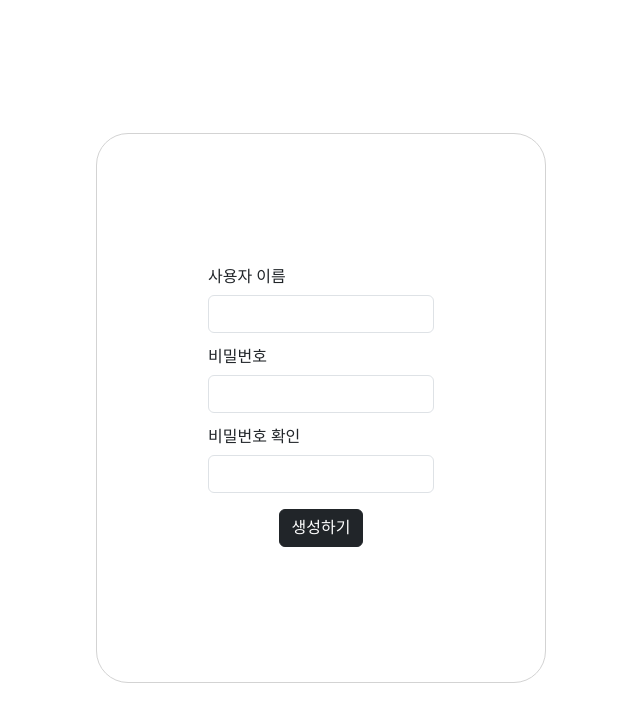
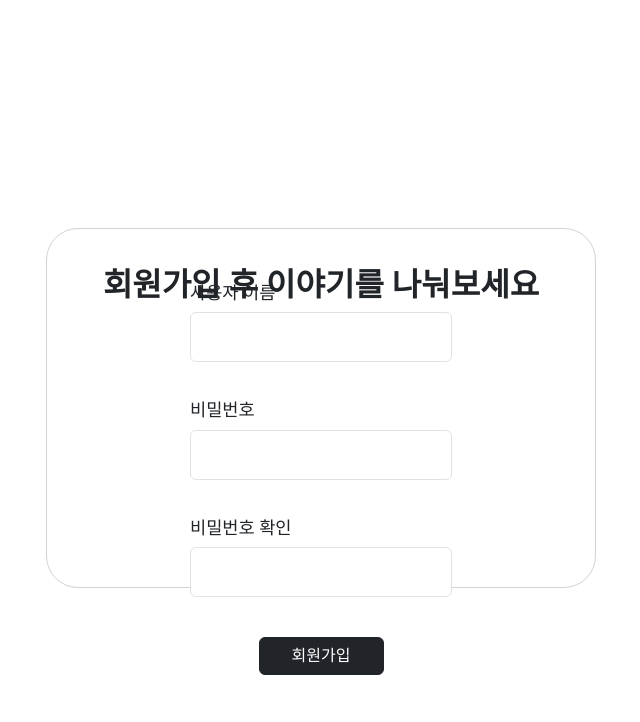
Before and after one commit to likelionkit11th/Back-end, a Django app: page /accounts/signup/ in a window 1280 px wide. Shown: the top 722 px of the page, without its empty margins (319-959 px from the left). Run offline with Django 4.2, Linux system fonts and the light colour scheme.

Commit message:
회원가입 폼 디자인

```diff
--- a/myblog/accounts/views.py
+++ b/myblog/accounts/views.py
@@ -1,4 +1,5 @@
 from django.shortcuts import render,redirect
+import json
 from django.http import JsonResponse
 from .forms import UserForm
 # Create your views here.
@@ -20,10 +21,11 @@ def signup_view(request):
             print(form)
             return redirect('index')
         else:
-            return redirect('accounts:signup')
-
-    # form
-
+            error_data = form.errors.as_json()
+            error_dict= json.loads(error_data)
+            # error_messages = {field: [error[0].message for error in error_list] for field, error_list in error_dict.items()}
+            print(error_dict)
+            return render(request, 'accounts/signup.html', {"error_messages" : error_dict})
 
 
 
--- a/myblog/static/css/index.css
+++ b/myblog/static/css/index.css
@@ -5,11 +5,13 @@
   justify-content: center;
   align-items: center;
 }
+.form-control{
+  height:50px;
+}
 .form-control:focus {
   border-color: black;
-  box-shadow: inset 0 1px 1px rgba(0, 0, 0, 0.075)
+  box-shadow: inset 0 1px 1px rgba(0, 0, 0, 0.075);
 }
-
 
 .white-space {
   height: 350px;
@@ -68,8 +70,8 @@ span {
   display: flex;
   flex-direction: column;
   height: 200px;
-  margin-top:1.5rem;
-  margin-bottom:1.5rem;
+  margin-top: 1.5rem;
+  margin-bottom: 1.5rem;
 }
 .profile {
   height: 50%;
@@ -181,19 +183,18 @@ span {
   justify-content: start;
 }
 .post-detail-bar-buttons {
-
   width: 25%;
   display: flex;
   justify-content: end;
   margin-right: 15px;
 }
-.post-detail-bar-buttons button{
-  border:none;
+.post-detail-bar-buttons button {
+  border: none;
   background-color: white;
   color: gray;
 }
-.post-detail-bar-buttons button:hover{
-  color:black;
+.post-detail-bar-buttons button:hover {
+  color: black;
 }
 
 .post-detail-main {
@@ -210,34 +211,52 @@ span {
   border-radius: 3rem;
   border: 1px solid lightgray;
 }
-.post-detail-like-con, .post-detail-like-count, .post-detail-share {
-  width:2rem;
+.post-detail-like-con,
+.post-detail-like-count,
+.post-detail-share {
+  width: 2rem;
 }
 .post-detail-icons {
-  width:1.3rem;
-  height:1.3rem;
+  width: 1.3rem;
+  height: 1.3rem;
 }
-.post-detail-like-count p{
-  font-size:0.8rem;
+.post-detail-like-count p {
+  font-size: 0.8rem;
 }
-.modal-header,.modal-footer{
-  border-bottom:none;
-  border-top:none;
+.modal-header,
+.modal-footer {
+  border-bottom: none;
+  border-top: none;
 }
-.signup-con{
-  width:100%;
-  height:100vh;
+.signup-con {
+  width: 100%;
+  height: 100vh;
+}
+.my-3 {
+  margin-top: 2rem !important;
+  border: 1px solid lightgray;
+  border-radius: 2rem;
+  width: 550px;
+  height: 45%;
+  display: flex;
+  flex-direction: column;
+  align-items: center;
+}
 
+.signup-header{
+  height:150px;
+  font-size:2rem;
+  margin-top:2.5rem;
 }
-.my-3{
-  margin-top:2rem !important;
-  border:1px solid lightgray;
-  border-radius:2rem;
-  width:450px;
-  height:550px;
-}
-.signup-form{
-  width:75%;
+
+.signup-form {
+  width: 100%;
   height:100%;
   flex-direction: column;
+  justify-content: center;
+  align-items: center;
 }
+.signup-input{
+  width:50%;
+  margin-bottom:2.5rem;
+}
--- a/myblog/templates/accounts/signup.html
+++ b/myblog/templates/accounts/signup.html
@@ -4,25 +4,37 @@
 {% block content %}
 
 <div class="signup-con flex-center">
-    <div style="margin-top:2rem;"class="container my-3 flex-center" >
+    <div style="margin-top:2rem;"class="container my-3" >
+        <div class="signup-header flex-center">
+            <h1 style="font-weight:bold;">회원가입 후 이야기를 나눠보세요</h1>
+        </div>
         <form class="signup-form flex-center"method="POST" action="{% url 'accounts:signup' %}">
             {% csrf_token %}
-            <div class="mb-3">
-                <label style="margin-bottom:10px;" for="username">사용자 이름</label>
+            <div class="signup-input">
+                <label style="margin-bottom:10px; font-size:1.1rem;" for="username">사용자 이름</label>
                 <input type="text" class="form-control" name="username" id="username"
                     value="{{ form.username.value|default_if_none:'' }}">
             </div>
-            <div class="mb-3">
-                <label style="margin-bottom:10px;" for="password1">비밀번호</label>
+            <div class="signup-input">
+                <label style="margin-bottom:10px; font-size:1.1rem;" for="password1">비밀번호</label>
                 <input type="password" class="form-control" name="password1" id="password1"
                     value="{{ form.password1.value|default_if_none:'' }}">
             </div>
-            <div class="mb-3">
-                <label style="margin-bottom:10px;" for="password2">비밀번호 확인</label>
+            <div class="signup-input">
+                <label style="margin-bottom:10px; font-size:1.1rem;" for="password2">비밀번호 확인</label>
                 <input type="password" class="form-control" name="password2" id="password2"
                     value="{{ form.password2.value|default_if_none:'' }}">
+                {% if error_messages %}
+                    <ul class="errorlist">
+                      {% for field, errors in error_messages.items %}
+                        {% for error in errors %}
+                          <li>{{ error.message }}</li>
+                        {% endfor %}
+                      {% endfor %}
+                    </ul>
+                {% endif %}
             </div>
-            <button type="submit" class="btn btn-dark">생성하기</button>
+            <button style="width:125px;height:50px;"type="submit" class="btn btn-dark">회원가입</button>
         </form>
     </div>
 </div>
```
